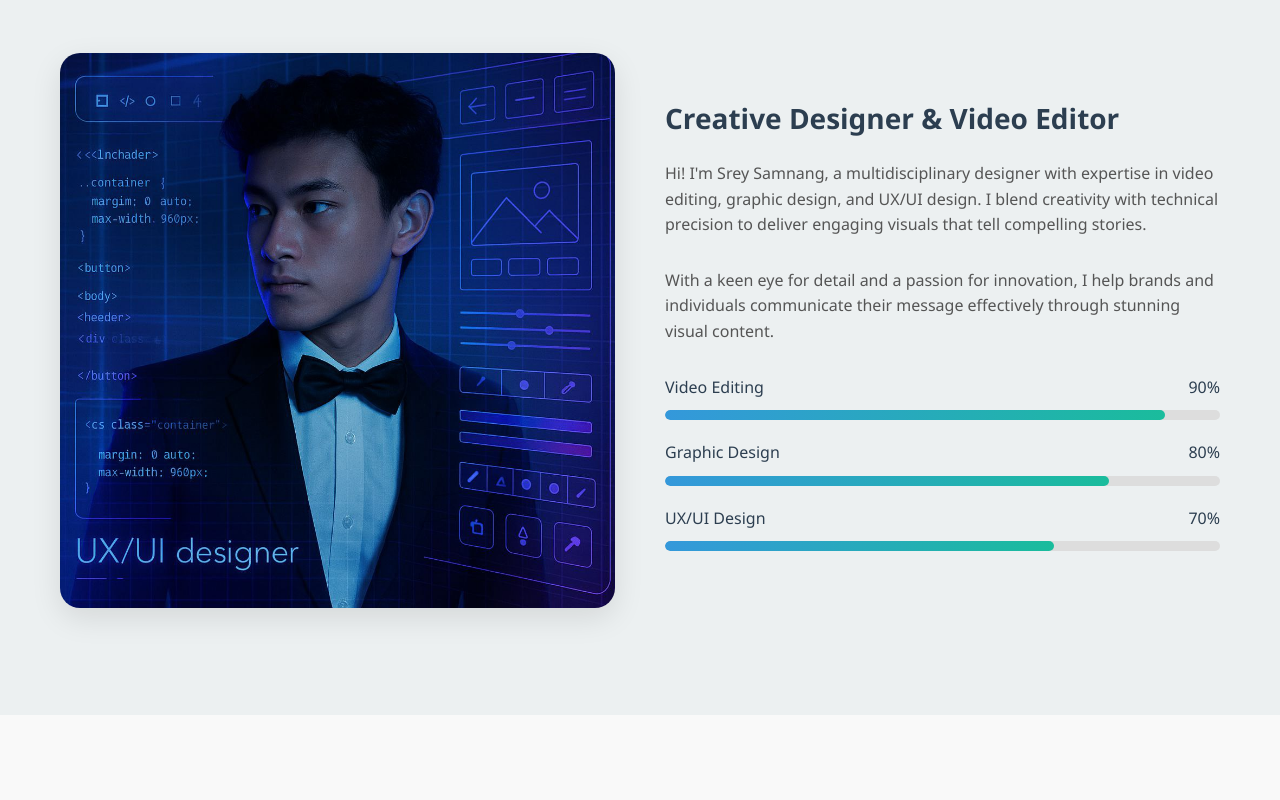
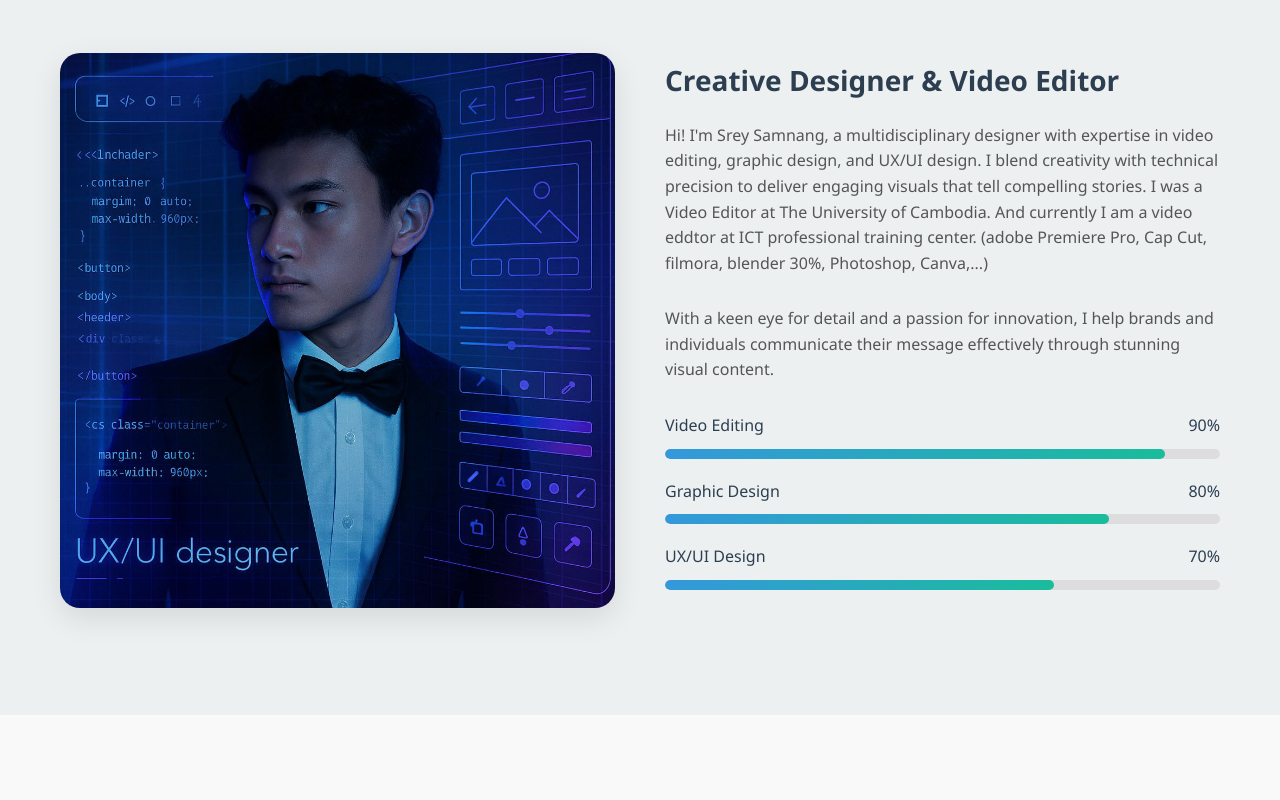
Before and after one commit to Jingg04/Myinfo, a plain HTML site: page index.html in a window 1280 px wide. Shown: the part 980-1780 px from the top of the page. Drawn offline with Linux system fonts and the light colour scheme.

Commit message:
Update index.html

```diff
--- a/index.html
+++ b/index.html
@@ -704,7 +704,7 @@
                 </div>
                 <div class="about-text">
                     <h3>Creative Designer & Video Editor</h3>
-                    <p>Hi! I'm Srey Samnang, a multidisciplinary designer with expertise in video editing, graphic design, and UX/UI design. I blend creativity with technical precision to deliver engaging visuals that tell compelling stories.</p>
+                    <p>Hi! I'm Srey Samnang, a multidisciplinary designer with expertise in video editing, graphic design, and UX/UI design. I blend creativity with technical precision to deliver engaging visuals that tell compelling stories. I was a Video Editor at The University of Cambodia. And currently I am a video eddtor at ICT professional training center. (adobe Premiere Pro, Cap Cut, filmora, blender 30%, Photoshop, Canva,...)</p>
                     <p>With a keen eye for detail and a passion for innovation, I help brands and individuals communicate their message effectively through stunning visual content.</p>
 
                     <div class="skills">
```
